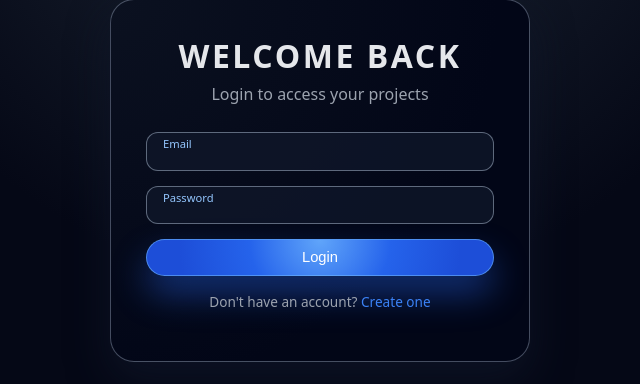
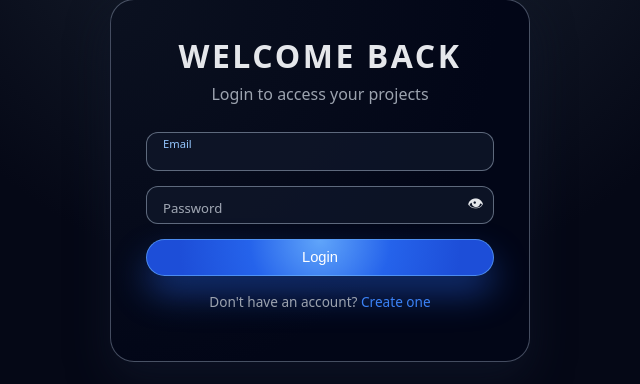
Before and after one commit to Samifarhan52/myproject, a Flask app: page /login in a window 1280 px wide. Shown: the part 202-586 px from the top of the page, without its empty margins (320-960 px from the left). Run offline with Flask 3, Linux system fonts and the light colour scheme.

Commit message:
Update login.html

```diff
--- a/templates/login.html
+++ b/templates/login.html
@@ -18,7 +18,29 @@
           <label for="email">Email</label>
         </div>
         <div class="form-group floating">
-          <input type="password" id="password" name="password" required />
+          <label>Password</label>
+
+<div style="position: relative; max-width: 350px;">
+    <input
+        type="password"
+        id="password"
+        name="password"
+        required
+        style="width: 100%; padding-right: 40px;"
+    >
+
+    <span
+        onclick="togglePassword()"
+        style="
+            position: absolute;
+            right: 10px;
+            top: 50%;
+            transform: translateY(-50%);
+            cursor: pointer;
+        "
+    >👁</span>
+</div>
+
           <label for="password">Password</label>
         </div>
         <button type="submit" class="btn primary full-width">Login</button>
@@ -31,4 +53,12 @@
     </div>
   </div>
 </section>
+
+<script>
+function togglePassword() {
+    const pwd = document.getElementById("password");
+    pwd.type = pwd.type === "password" ? "text" : "password";
+}
+</script>
+
 {% endblock %}
```
